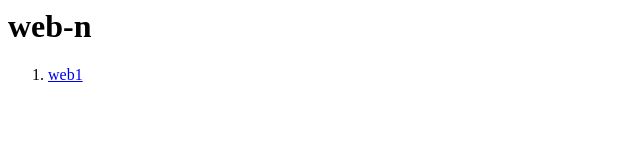
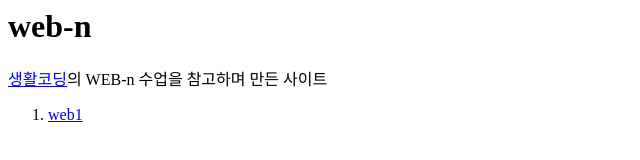
Before and after one commit to hoyj/web-n, a plain HTML site: page index.html in a window 1280 px wide. Shown: the whole page, without its empty margins (0-640 px from the left). Drawn offline with Linux system fonts and the light colour scheme.

Commit message:
생활코딩 수업 링크 추가

```diff
--- a/index.html
+++ b/index.html
@@ -6,6 +6,9 @@
 	</head>
 	<body>
 		<h1>web-n</h1>
+		<p>
+		<u><a href="https://opentutorials.org/course/3083">생활코딩</a></u>의 WEB-n 수업을 참고하며 만든 사이트
+		</p>
 		<ol>
 			<li><a href="./web1/index.html">web1</a></li>
 		<ol>
```
